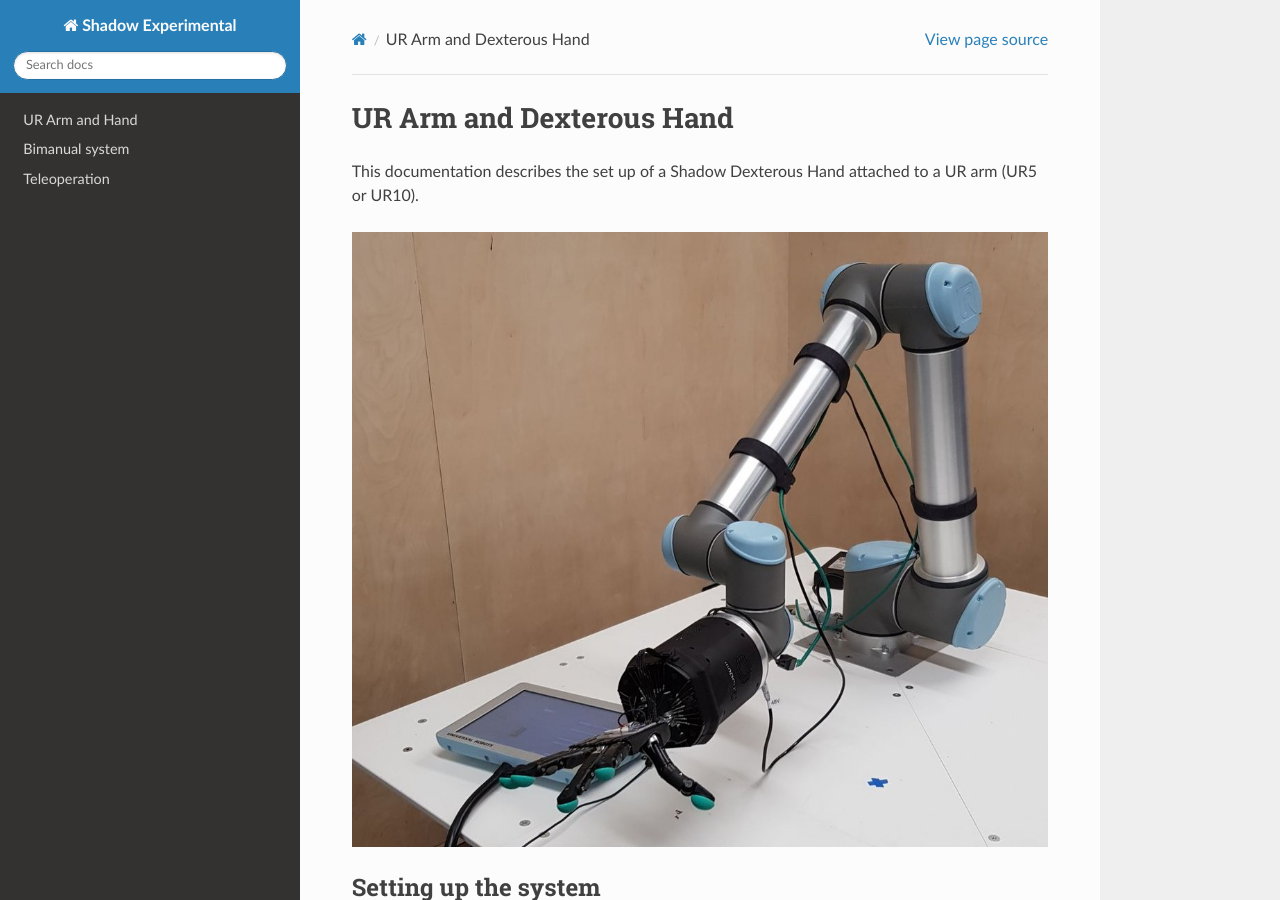
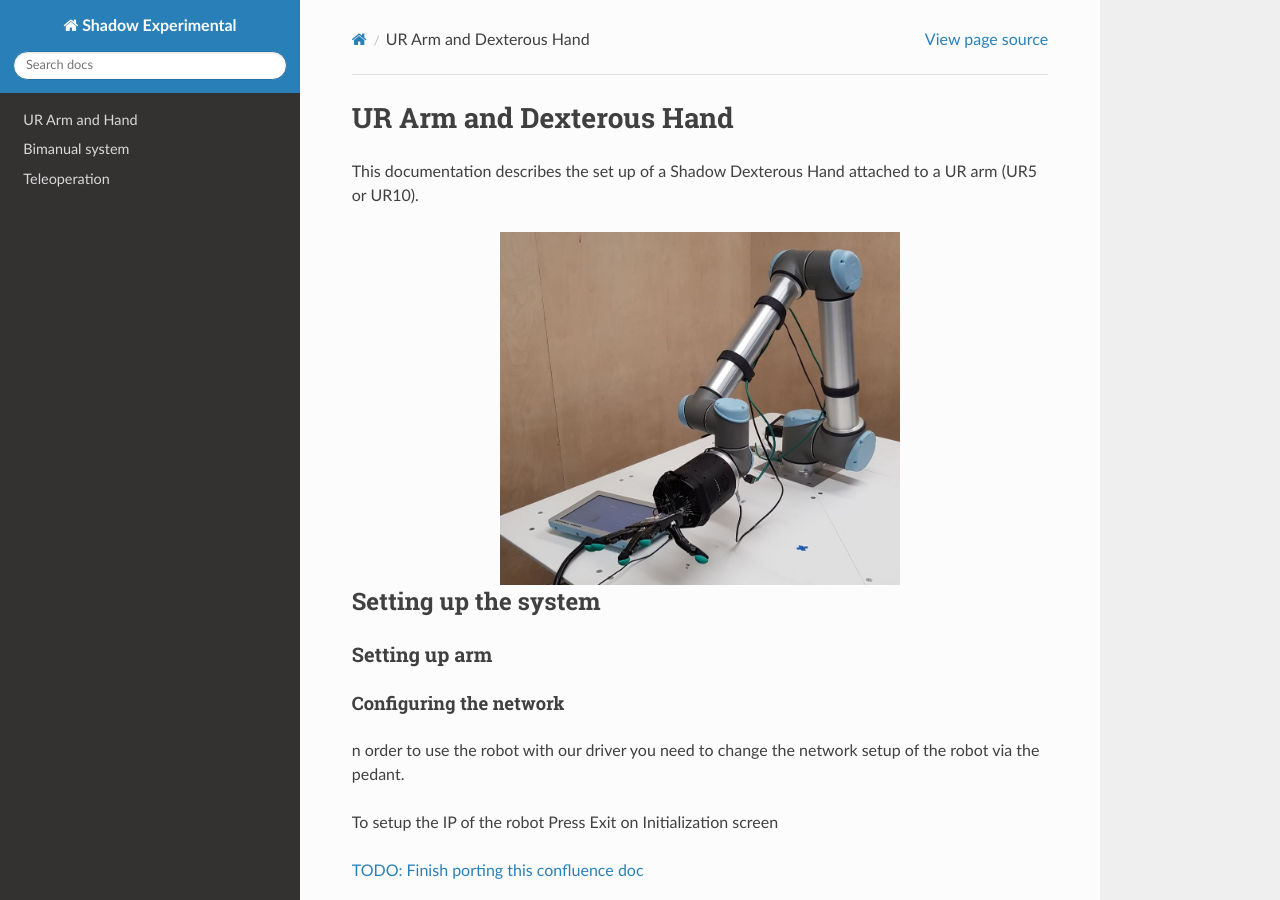
Before and after one commit to shadow-robot/sr_experimental_documentation, a Sphinx documentation site: the page built from docs/user_guide/1_arm_and_hand.md, in a window 1280 px wide and 900 px high. Built offline with Sphinx 7.4.7 and the Read the Docs theme 2.0.0, drawn with Linux system fonts in a browser that asks for light colours.

Commit message:
Finish moving documentation

````diff
--- a/docs/user_guide/1_arm_and_hand.md
+++ b/docs/user_guide/1_arm_and_hand.md
@@ -2,7 +2,11 @@
 
 This documentation describes the set up of a Shadow Dexterous Hand attached to a UR arm (UR5 or UR10).
 
-![desktop_icon](../img/UR10_hand_E.jpeg)
+```eval_rst
+.. image:: ../img/UR10_hand_E.jpeg
+  :width: 400
+  :align: center
+```
 
 ## Setting up the system
 
````
Also changed, not shown: docs/img/world_generator_gui.png (added).
